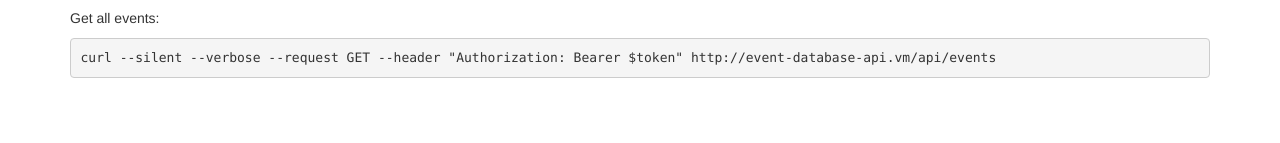
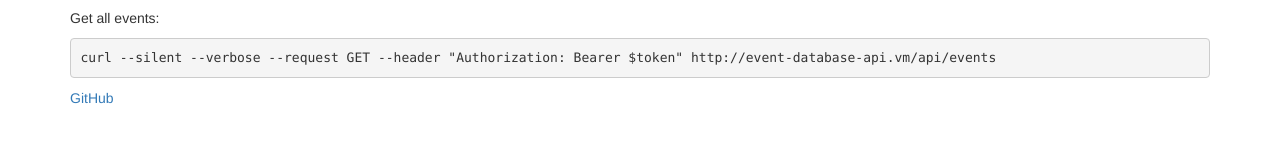
Before and after one commit to itk-event-database/event-database-api, a Jekyll site: the page built from api.md, in a window 1280 px wide. Shown: the part 493-636 px from the top of the page. Built offline with Jekyll 4.4.1, drawn with Linux system fonts in a browser that asks for light colours.

Commit message:
Added link to GitHub

```diff
--- a/_includes/footer.html
+++ b/_includes/footer.html
@@ -1,38 +1,3 @@
-<footer class="site-footer">
-
-  <div class="wrapper">
-
-    <h2 class="footer-heading">{{ site.title }}</h2>
-
-    <div class="footer-col-wrapper">
-      <div class="footer-col footer-col-1">
-        <ul class="contact-list">
-          <li>{{ site.title }}</li>
-          <li><a href="mailto:{{ site.email }}">{{ site.email }}</a></li>
-        </ul>
-      </div>
-
-      <div class="footer-col footer-col-2">
-        <ul class="social-media-list">
-          {% if site.github_username %}
-          <li>
-            {% include icon-github.html username=site.github_username %}
-          </li>
-          {% endif %}
-
-          {% if site.twitter_username %}
-          <li>
-            {% include icon-twitter.html username=site.twitter_username %}
-          </li>
-          {% endif %}
-        </ul>
-      </div>
-
-      <div class="footer-col footer-col-3">
-        <p>{{ site.description }}</p>
-      </div>
-    </div>
-
-  </div>
-
+<footer>
+	<a href="//github.com/itk-event-database/event-database-api">GitHub</a>
 </footer>
--- a/_layouts/default.html
+++ b/_layouts/default.html
@@ -14,9 +14,7 @@
       </div>
     </div>
 
-		{% comment %}
     {% include footer.html %}
-		{% endcomment %}
 		</div>
   </body>
 
```
